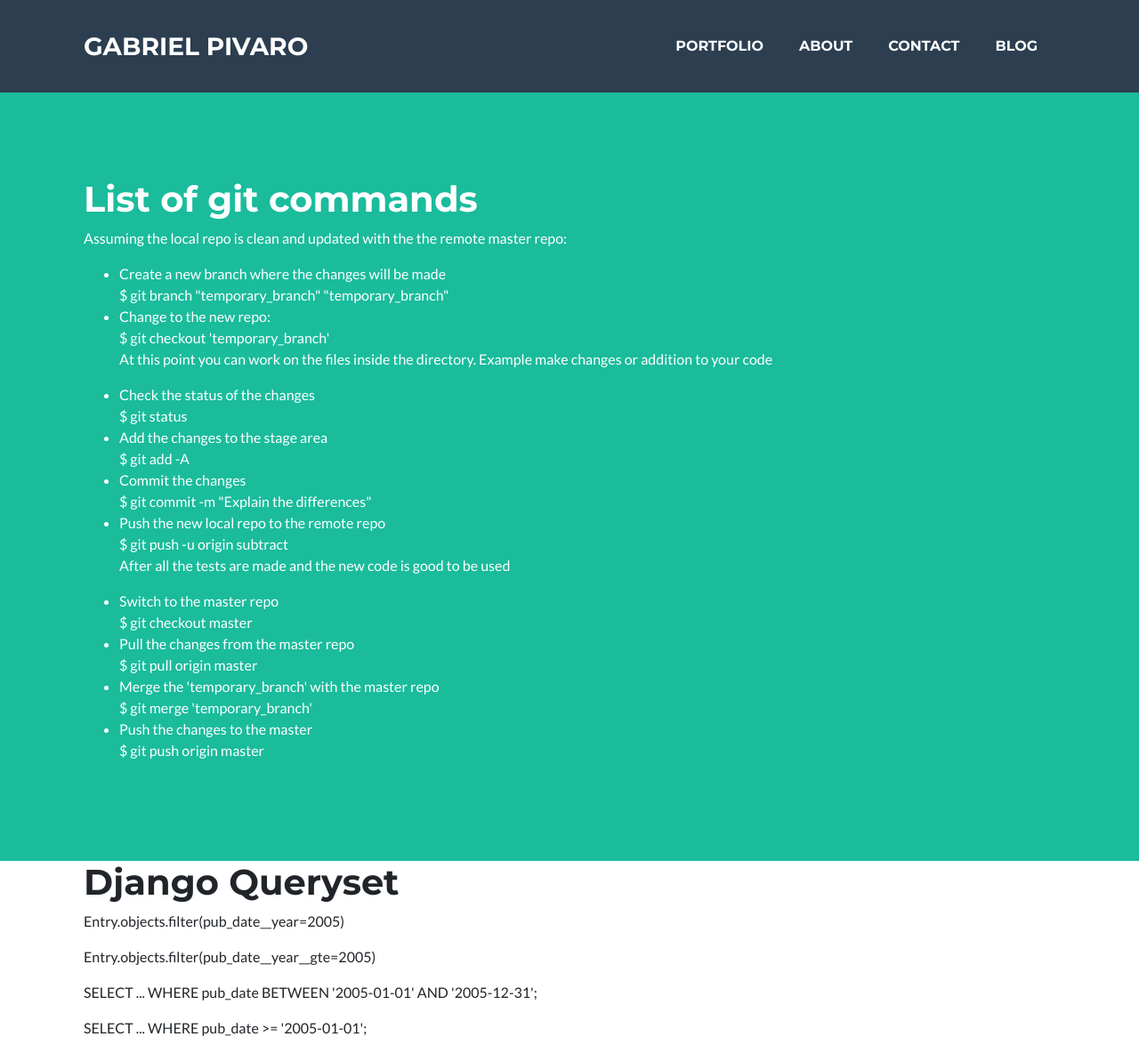
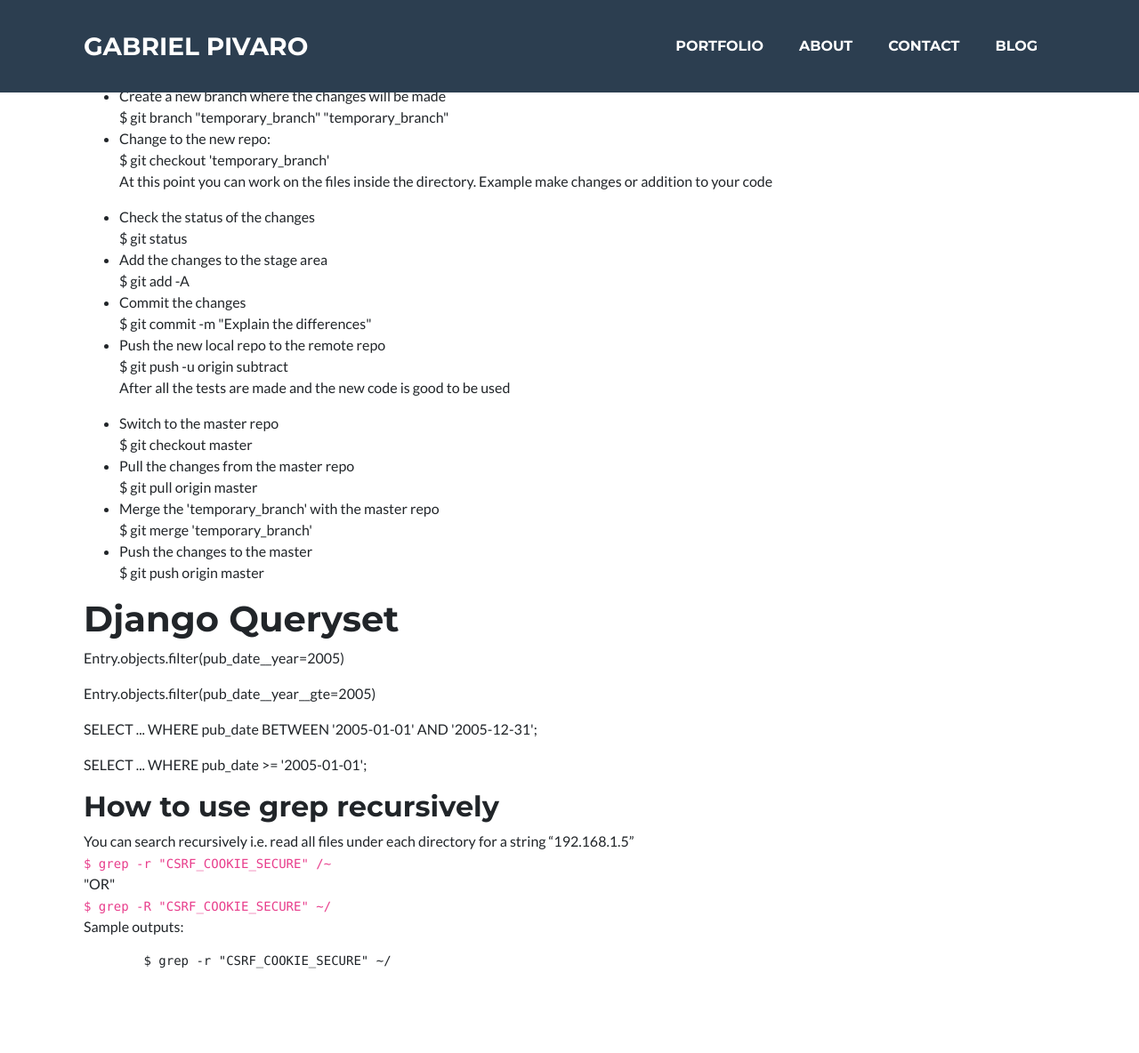
Before and after one commit to gpivaro/django_project, a Django app: page /git/ in a window 1280 px wide. Shown: the whole page at 89% size. After the commit the page ends 1089 px from the top, so only its background shows below. Run offline with Django 3.2, Linux system fonts and the light colour scheme; parts of the project's set-up code (start-up, migrations or seed data) failed here and were passed over; some libraries are stand-ins or nearby versions.

Commit message:
Styling code

```diff
--- a/resumesite/templates/resumesite/git.html
+++ b/resumesite/templates/resumesite/git.html
@@ -2,8 +2,8 @@
 {% block content %}
 
 
-<!-- Masthead-->
-<header class="masthead bg-primary text-white text-left">
+
+
 <div class="container d-flex align-items-left flex-column">
 
 
@@ -51,7 +51,7 @@
     </ul>
 
 </div>
-</header>
+
 
 
 
@@ -66,4 +66,31 @@
 
 </div>
 
+
+<div class="container d-flex align-items-left flex-column">
+    <h2>How to use grep recursively</h2>
+
+    <p>
+        You can search recursively i.e. read all files under each
+        directory for a string “192.168.1.5”
+        <br>
+        <code>
+            $ grep -r "CSRF_COOKIE_SECURE" /~
+        </code>
+        <br>
+        "OR"
+        <br>
+        <code>
+            $ grep -R "CSRF_COOKIE_SECURE" ~/
+        </code>
+        <br>
+        Sample outputs:
+    </p>
+    <pre>
+        $ grep -r "CSRF_COOKIE_SECURE" ~/
+    </pre>
+
+
+</div>
+
 {% endblock content%}
```
Lines whose indentation alone changed are shown as unchanged.
